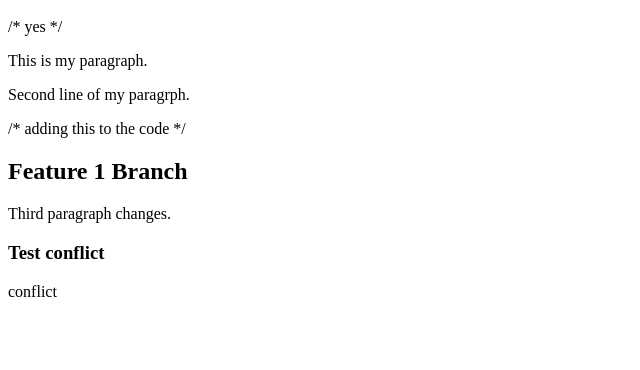
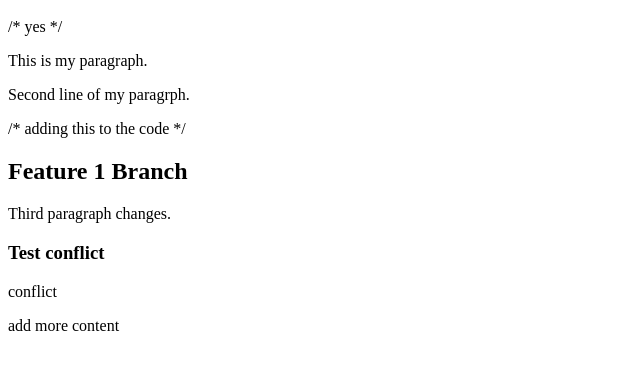
Before and after one commit to bigapple1073/testing, a plain HTML site: page index.html in a window 1280 px wide. Shown: the part 48-418 px from the top of the page, without its empty margins (0-640 px from the left). Drawn offline with Linux system fonts and the light colour scheme.

Commit message:
Add content

```diff
--- a/index.html
+++ b/index.html
@@ -12,6 +12,7 @@
 <p>Third paragraph changes.</p>
 <h3> Test conflict</h3>
 <p>conflict</p>
+  <p> add more content</p>
 
 
 
```
